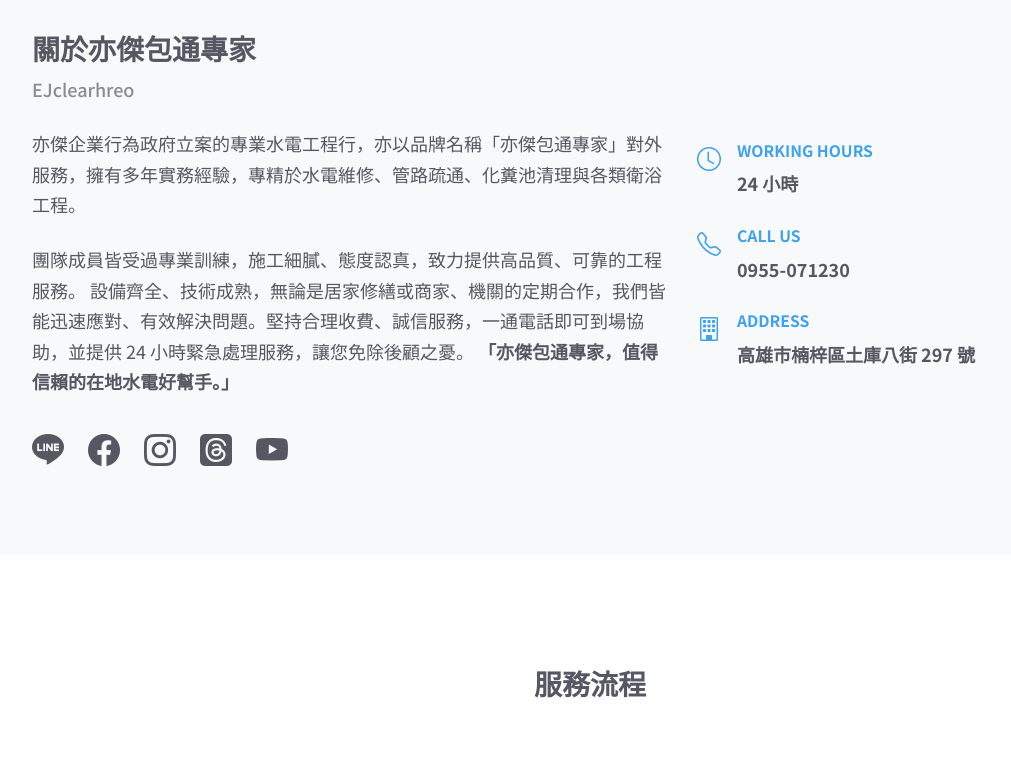
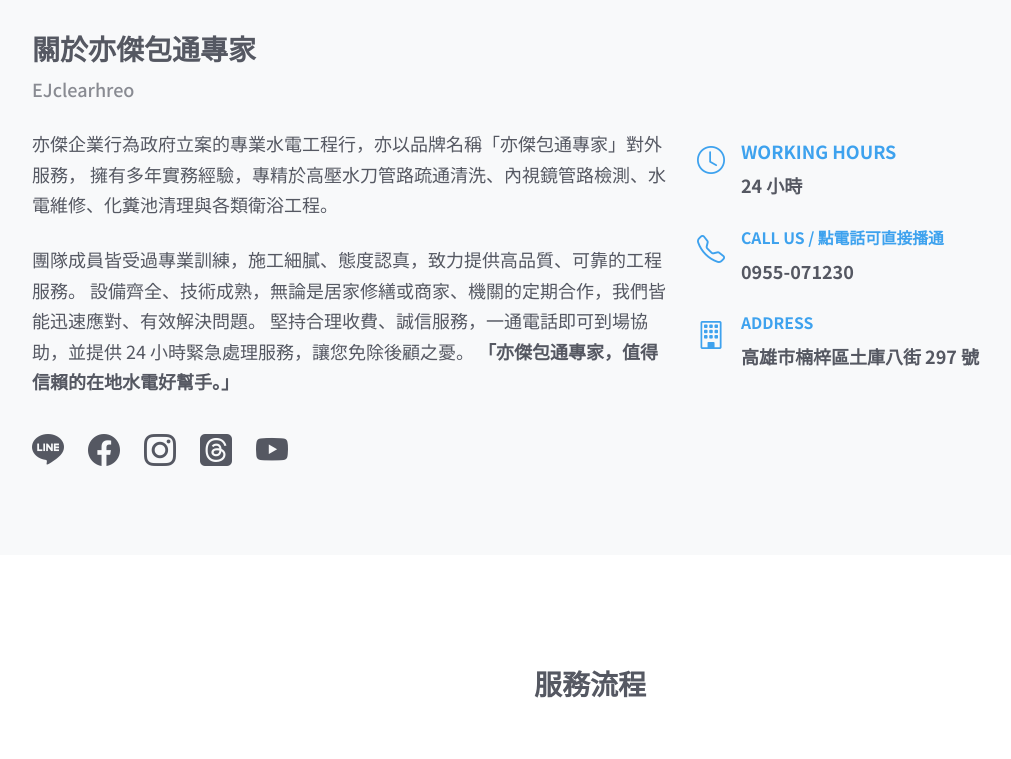
Before and after one commit to ejclearhero/ejwebsite, a Vue app: page / in a window 1280 px wide. Shown: the part 780-1539 px from the top of the page, without its empty margins (50-1061 px from the left). Built offline with nearby package versions, Linux system fonts and the light colour scheme.

Commit message:
調整內容

```diff
--- a/public/index.html
+++ b/public/index.html
@@ -15,9 +15,9 @@
   </script>
   <!-- ✅ 基本資料 -->
   <title>亦傑包通專家｜高雄水電疏通專業團隊</title>
-  <meta name="description" content="亦傑包通專家，政府立案水電工程行，專精水管疏通、化糞池處理、衛浴工程，快速、專業、誠信服務高雄地區。" />
+  <meta name="description" content="亦傑包通專家，政府立案水電工程行，專精高壓水刀管路疏通、內視鏡管路檢測、化糞池處理、衛浴安裝改修工程，快速、專業、誠信服務高雄地區。" />
   <meta name="author" content="亦傑包通專家 Ejclearhero" />
-  <meta name="keywords" content="水電工程, 疏通, 高雄通水管, 衛浴安裝, 化糞池清理" />
+  <meta name="keywords" content="水電工程, 高壓水刀疏通, 高雄通水管, 衛浴安裝, 化糞池清理" />
   <!-- ✅ 社群分享 (Open Graph / Facebook / LINE 分享卡片) -->
   <meta property="og:title" content="亦傑包通專家｜高雄水電疏通專業團隊" />
   <meta property="og:description" content="通管找亦傑，卡住我們來解！快速、安全、誠信的高雄水電疏通專家。" />
--- a/src/assets/SCSS/_components.scss
+++ b/src/assets/SCSS/_components.scss
@@ -1,5 +1,5 @@
 .logo-img {
-  width: 140px; /* 預設手機寬度 */
+  width: 160px; /* 預設手機寬度 */
   height: auto;
 
   @media (min-width: 768px) {
@@ -122,16 +122,28 @@
 }
 
 // About 區｜socialIcon
-.about-social {
-  .social-icon {
-    color: $text-body;
-    .bi {
-      font-size: $h3-font-size;
+
+.about {
+  &-text {
+    font-size: 19px;
+    @media (min-width: 768px) {
+      font-size: 18px;
     }
-    @media (min-width: 768px) {
+  }
+
+  &-social {
+    .social-icon {
+      color: $text-body;
       .bi {
-      font-size: $h2-font-size;
-    }
+        // font-size: $h3-font-size;
+        // font-size: $h2-font-size;
+        font-size: 36px;
+      }
+      @media (min-width: 768px) {
+        .bi {
+        font-size: $h2-font-size-desktop;
+      }
+      }
     }
   }
 }
@@ -290,6 +302,7 @@
     color: $primary;
   }
   .bi {
-    font-size: $h3-font-size;
+    font-size: 30px;
+    // font-size: $h3-font-size;
   }
 }
--- a/src/views/HomeView.vue
+++ b/src/views/HomeView.vue
@@ -57,16 +57,17 @@
     <section id="about" class="bg-gray-100 py-7">
       <div class="container">
         <div class="row row-gap-4">
-          <div class="col-lg-7 ">
+          <div class="col-lg-7">
             <h3 class="section-title">關於亦傑包通專家</h3>
             <h4 class="text-body text-secondary mb-4">EJclearhreo</h4>
-            <p class="text-body mb-3 mb-lg-4">
-              亦傑企業行為政府立案的專業水電工程行，亦以品牌名稱「亦傑包通專家」對外服務，擁有多年實務經驗，專精於水電維修、管路疏通、化糞池清理與各類衛浴工程。
+            <p class="about-text mb-3 mb-lg-4">
+              亦傑企業行為政府立案的專業水電工程行，亦以品牌名稱「亦傑包通專家」對外服務，
+              擁有多年實務經驗，專精於高壓水刀管路疏通清洗、內視鏡管路檢測、水電維修、化糞池清理與各類衛浴工程。
             </p>
-            <p class="text-body mb-0 mb-lg-4">
+            <p class="about-text mb-0 mb-lg-4">
               團隊成員皆受過專業訓練，施工細膩、態度認真，致力提供高品質、可靠的工程服務。
-              設備齊全、技術成熟，無論是居家修繕或商家、機關的定期合作，我們皆能迅速應對、有效解決問題。堅持合理收費、誠信服務，一通電話即可到場協助，並提供
-              24 小時緊急處理服務，讓您免除後顧之憂。
+              設備齊全、技術成熟，無論是居家修繕或商家、機關的定期合作，我們皆能迅速應對、有效解決問題。
+              堅持合理收費、誠信服務，一通電話即可到場協助，並提供 24 小時緊急處理服務，讓您免除後顧之憂。
               <strong>「亦傑包通專家，值得信賴的在地水電好幫手。」</strong>
             </p>
             <!-- social icon -->
@@ -114,21 +115,21 @@
             </ul>
           </div>
           <div class="col-lg-5">
-            <div class="contact-info d-flex justify-content-center flex-column gap-4 h-100">
+            <div class="d-flex justify-content-center flex-column gap-4 h-100">
               <!-- Working Hours -->
               <div class="d-flex align-items-start gap-3">
-                <i class="bi bi-clock fs-4 text-primary"></i>
-                <div>
-                  <p class="text-primary fw-bold mb-1 small">WORKING HOURS</p>
+                <i class="bi bi-clock fs-3 text-primary"></i>
+                <div class="about-text">
+                  <p class="text-primary fw-bold mb-1">WORKING HOURS</p>
                   <p class="fw-bold mb-0">24 小時</p>
                 </div>
               </div>
 
               <!-- Call Us -->
               <div class="d-flex align-items-start gap-3">
-                <i class="bi bi-telephone fs-4 text-primary"></i>
-                <div>
-                  <p class="text-primary fw-bold mb-1 small">CALL US</p>
+                <i class="bi bi-telephone fs-3 text-primary"></i>
+                <div class="about-text">
+                  <p class="text-primary fw-bold mb-1 small">CALL US / 點電話可直接播通</p>
                   <p class="fw-bold mb-0">
                     <a href="tel:+0955071230"
                       aria-label="0955071230">
@@ -140,14 +141,14 @@
 
               <!-- Address -->
               <div class="d-flex align-items-start gap-3">
-                <i class="bi bi-building fs-4 text-primary"></i>
-                <div>
+                <i class="bi bi-building fs-3 text-primary"></i>
+                <div class="about-text">
                   <p class="text-primary fw-bold mb-1 small">ADDRESS</p>
                   <p class="fw-bold mb-0">高雄市楠梓區土庫八街 297 號</p>
                 </div>
               </div>
             </div>
-            <!-- social icon -->
+            <!-- social icon mobile-->
             <ul class="d-flex d-lg-none about-social">
               <li class="pe-4">
                 <a href="https://www.google.com/url?q=https%3A%2F%2Fline.me%2Fti%2Fp%2FcpxNoEmFf8&sa=D&sntz=1&usg=AOvVaw0LpE5xN1Jxz6ct_rFMZSOw"
@@ -389,6 +390,7 @@
               class="svg-qr" />
             </a>
           </div>
+          <p>點電話直接撥通、點 QR Code 立即加 Line，歡迎隨時聯絡</p>
         </div>
       </div>
     </section>
```
